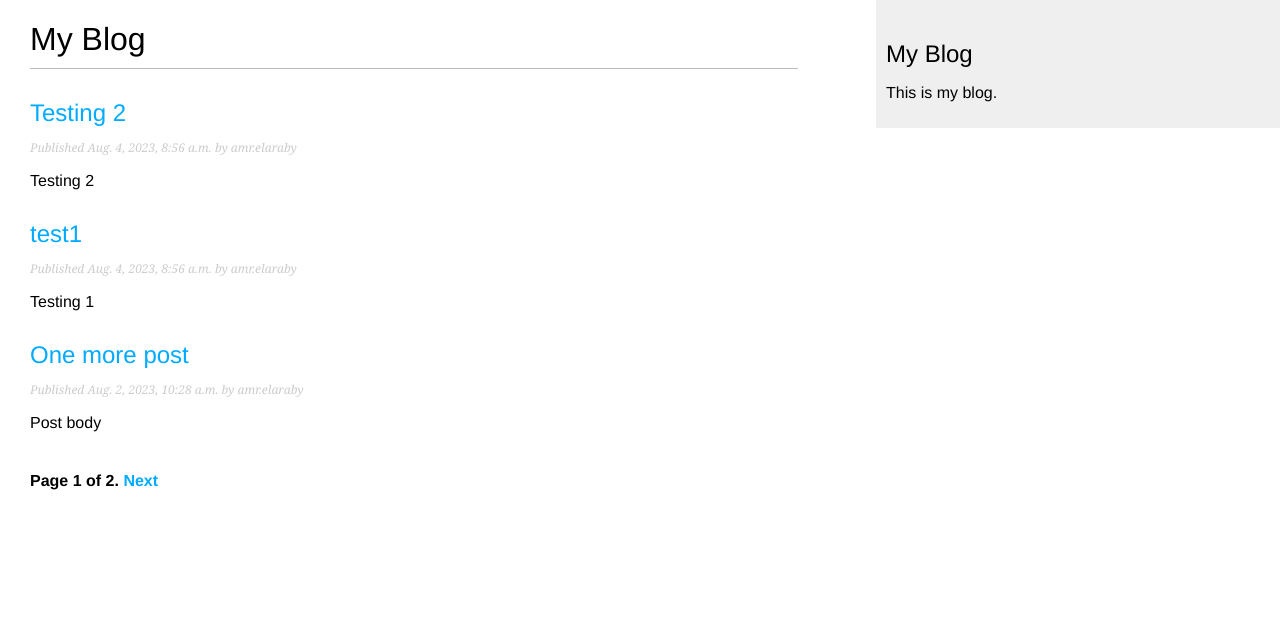
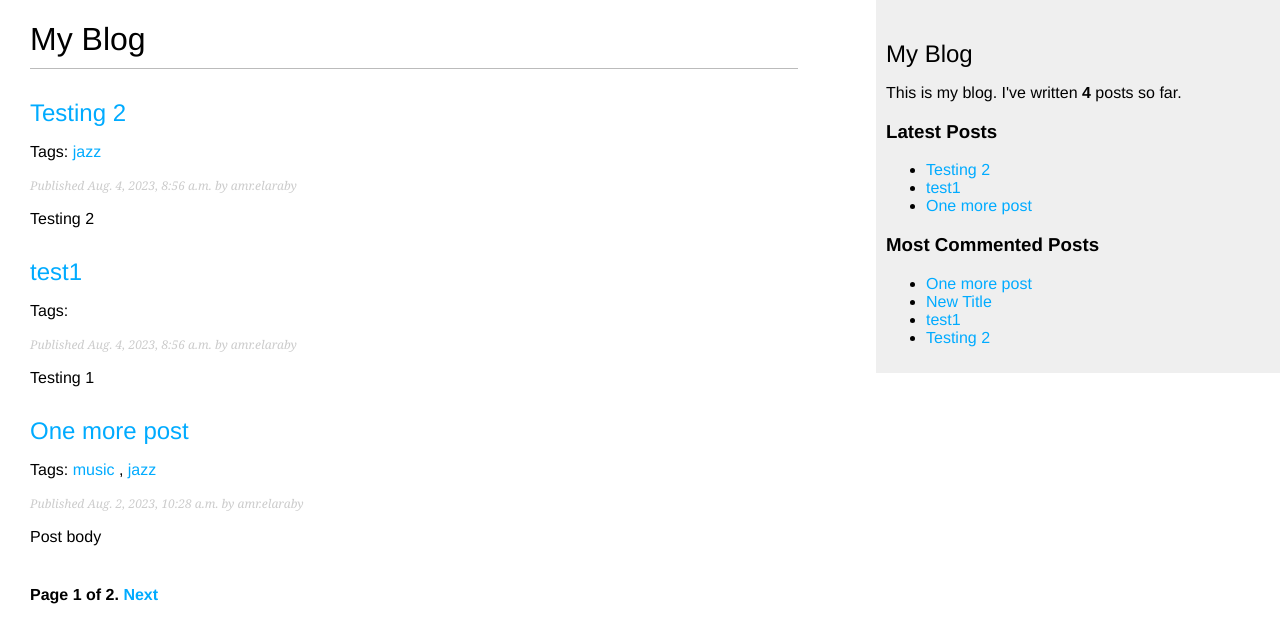
Before and after one commit to amrselaraby/d4be-blog, a Django app: page /blog/ in a window 1280 px wide. Shown: the top 643 px of the page. Run offline with Django 4.2, Linux system fonts and the light colour scheme; data comes from the database, SQL or seed files in the repository; both versions use the stored data as it was after the commit; parts of the project's set-up code (start-up, migrations or seed data) failed here and were passed over.

Commit message:
finished custom_template_tag

```diff
--- a/blog/models.py
+++ b/blog/models.py
@@ -2,6 +2,7 @@ from django.db import models
 from django.utils import timezone
 from django.contrib.auth.models import User
 from django.urls import reverse
+from taggit.managers import TaggableManager
 
 
 class PublishedManager(models.Manager):
@@ -28,6 +29,7 @@ class Post(models.Model):
     )
     objects = models.Manager()
     published = PublishedManager()
+    tags = TaggableManager()
 
     class Meta:
         ordering = ["-publish"]
--- a/blog/templates/blog/base.html
+++ b/blog/templates/blog/base.html
@@ -1,3 +1,5 @@
+{% load blog_tags %}
+<!-- prettier-ignore -->
 {% load static %}
 <!DOCTYPE html>
 <html lang="en">
@@ -14,7 +16,21 @@
     </div>
     <div id="sidebar">
       <h2>My Blog</h2>
-      <p>This is my blog.</p>
+      <p>
+        This is my blog. I've written
+        <span style="font-weight: bold">{% total_posts %} </span>posts so far.
+      </p>
+      <h3>Latest Posts</h3>
+      {% show_latest_posts 3%}
+      <h3>Most Commented Posts</h3>
+      {% get_most_commented_posts as most_commented_posts %}
+      <ul>
+        {% for post in most_commented_posts %}
+        <li>
+          <a href="{{ post.get_absolute_url }}">{{ post.title }}</a>
+        </li>
+        {% endfor %}
+      </ul>
     </div>
   </body>
 </html>
--- /dev/null
+++ b/blog/templates/blog/post/latest_posts.html
@@ -0,0 +1,7 @@
+<ul>
+  {% for post in latest_posts %}
+  <li>
+    <a href="{{ post.get_absolute_url }}">{{post.title}}</a>
+  </li>
+  {% endfor %}
+</ul>
--- a/blog/templates/blog/post/list.html
+++ b/blog/templates/blog/post/list.html
@@ -5,14 +5,26 @@
 
 {% block content %}
 <h1>My Blog</h1>
+
+{% if tag %}
+<h2>Posts tagged with "{{tag.name}}"</h2>
+{% endif %}
+
+<!-- prettier-ignore -->
 {% for post in posts %}
 <h2>
   <a href="{{ post.get_absolute_url }}">{{ post.title}}</a>
 </h2>
+<p class="tags">
+  Tags: {% for tag in post.tags.all %}
+  <a href="{% url 'blog:post_list_by_tag' tag.slug %}"> {{tag.name}} </a>
+
+  {% if not forloop.last %}, {% endif %} {% endfor %}
+</p>
 <p class="date">Published {{ post.publish }} by {{ post.author }}</p>
 {{ post.body|truncatewords:30|linebreaks }}
 <!-- prettier-ignore -->
 {% endfor %}
-{% include 'pagination.html' with page=page_obj %}
+{% include 'pagination.html' with page=posts %}
 <!-- prettier-ignore -->
 {% endblock content %}
--- /dev/null
+++ b/blog/templatetags/blog_tags.py
@@ -0,0 +1,23 @@
+from django import template
+from ..models import Post
+from django.db.models import Count
+
+register = template.Library()
+
+
+@register.simple_tag
+def total_posts():
+    return Post.published.count()
+
+
+@register.inclusion_tag("blog/post/latest_posts.html")
+def show_latest_posts(count=5):
+    latest_posts = Post.published.order_by("-publish")[:count]
+    return {"latest_posts": latest_posts}
+
+
+@register.simple_tag
+def get_most_commented_posts(count=5):
+    return Post.published.annotate(total_comments=Count("comments")).order_by(
+        "-total_comments"
+    )[:5]
--- a/blog/urls.py
+++ b/blog/urls.py
@@ -5,8 +5,9 @@ app_name = "blog"
 
 urlpatterns = [
     # post views
-    # path("", views.post_list, name="post_list"),
-    path("", views.PostListView.as_view(), name="post_list"),
+    path("", views.post_list, name="post_list"),
+    # path("", views.PostListView.as_view(), name="post_list"),
+    path("tag/<slug:tag_slug>/", views.post_list, name="post_list_by_tag"),
     path(
         "<int:year>/<int:month>/<int:day>/<slug:post>/",
         views.post_detail,
--- a/blog/views.py
+++ b/blog/views.py
@@ -6,6 +6,8 @@ from django.views.generic import ListView
 from .forms import EmailPostForm, CommentForm
 from django.core.mail import send_mail
 from django.views.decorators.http import require_POST
+from taggit.models import Tag
+from django.db.models import Count
 
 
 class PostListView(ListView):
@@ -19,8 +21,12 @@ class PostListView(ListView):
     template_name = "blog/post/list.html"
 
 
-def post_list(request):
+def post_list(request, tag_slug=None):
     post_list = Post.published.all()
+    tag = None
+    if tag_slug:
+        tag = get_object_or_404(Tag, slug=tag_slug)
+        post_list = post_list.filter(tags__in=[tag])
     # Pagination with 3 posts per page
     paginator = Paginator(post_list, 3)
     page_number = request.GET.get("page", 1)
@@ -31,7 +37,7 @@ def post_list(request):
     except EmptyPage:
         # If page_number is out of range deliver last page of results.
         posts = paginator.page(paginator.num_pages)
-    return render(request, "blog/post/list.html", {"posts": posts})
+    return render(request, "blog/post/list.html", {"posts": posts, "tag": tag})
 
 
 def post_detail(request, year, month, day, post):
@@ -47,10 +53,17 @@ def post_detail(request, year, month, day, post):
     comments = post.comments.filter(active=True)
     # Form for users to comment
     form = CommentForm()
+    # List of similar posts
+    post_tags_ids = post.tags.values_list("id", flat=True)
+    similar_posts = Post.published.filter(tags__in=post_tags_ids).exclude(id=post.id)
+    similar_posts = similar_posts.annotate(same_tags=Count("tags")).order_by(
+        "-same_tags", "-publish"
+    )[:4]
     context = {
         "post": post,
         "comments": comments,
         "form": form,
+        "similar_posts": similar_posts,
     }
     return render(request, "blog/post/detail.html", context)
 
--- a/my_site/settings.py
+++ b/my_site/settings.py
@@ -38,7 +38,7 @@ INSTALLED_APPS = [
     "django.contrib.messages",
     "django.contrib.staticfiles",
     "blog.apps.BlogConfig",
-    # "blog",
+    "taggit",
 ]
 
 MIDDLEWARE = [
```
Also changed, not shown: blog/templates/blog/post/detail.html (+8 -1 lines), blog/migrations/0004_post_tags.py (added), blog/templatetags/__init__.py (added), db.sqlite3, 2 other files.
